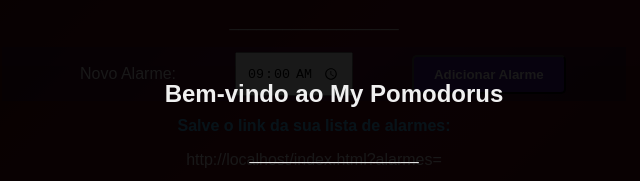
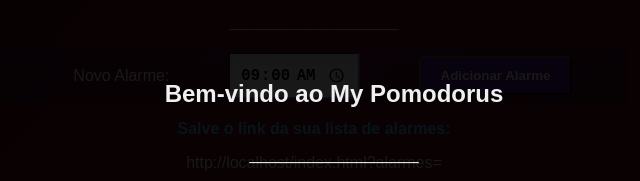
Before and after one commit to zyon-king/pomodorus, a plain HTML site: page index.html in a window 1280 px wide. Shown: the part 189-370 px from the top of the page, 326-966 px from the left. Drawn offline with Linux system fonts and the light colour scheme.

Commit message:
Update index.html

```diff
--- a/index.html
+++ b/index.html
@@ -114,7 +114,11 @@
     }
 
     .alarm-control input[type="time"] {
-    	padding: 10px;
+        padding: 10px;
+        color: #000000;
+    	font-weight: bold;
+        font-size: 1.2em;
+        background-color: #f0f0f0;
     }
 
     .alarm-control button:hover {
```
